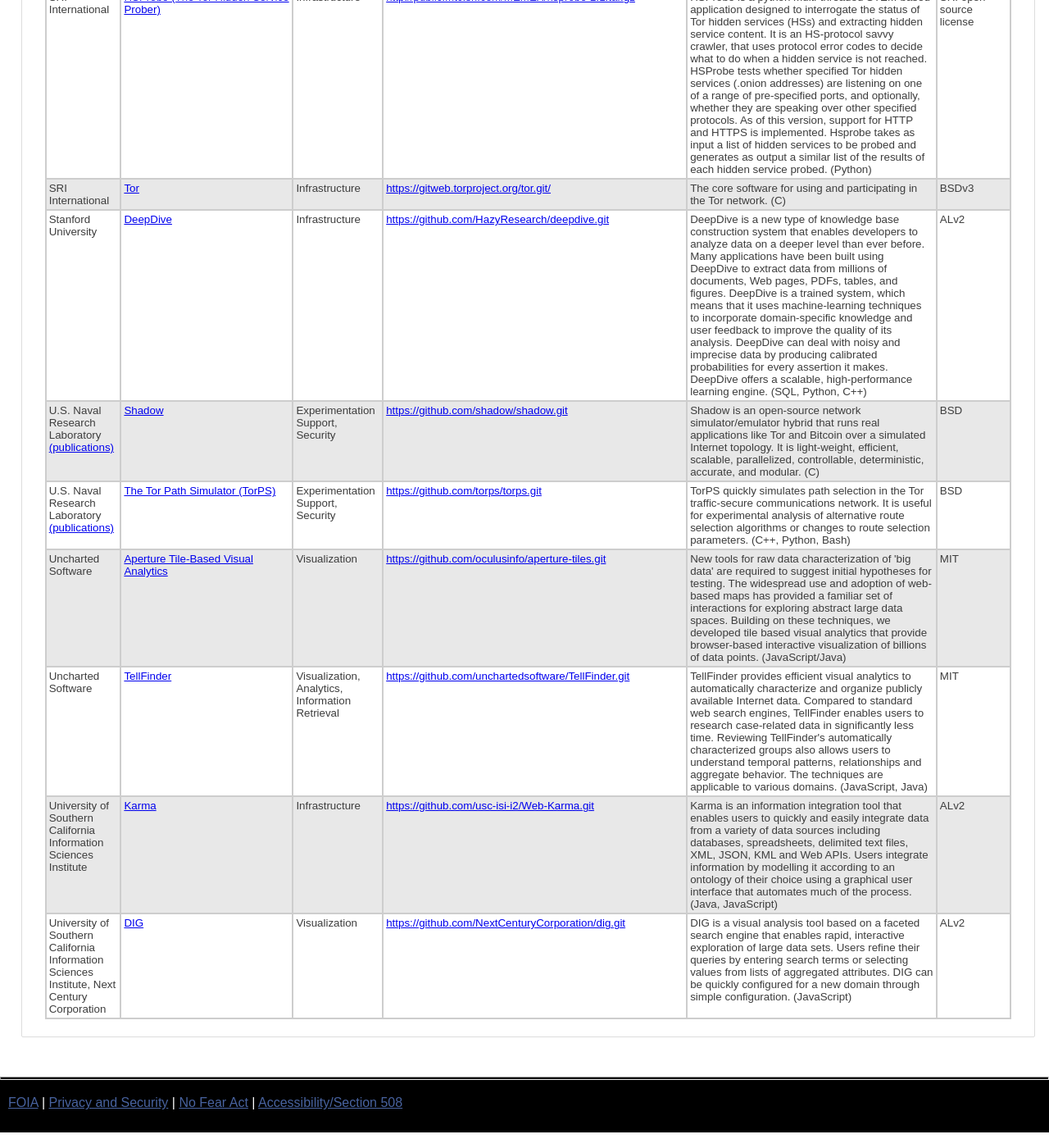
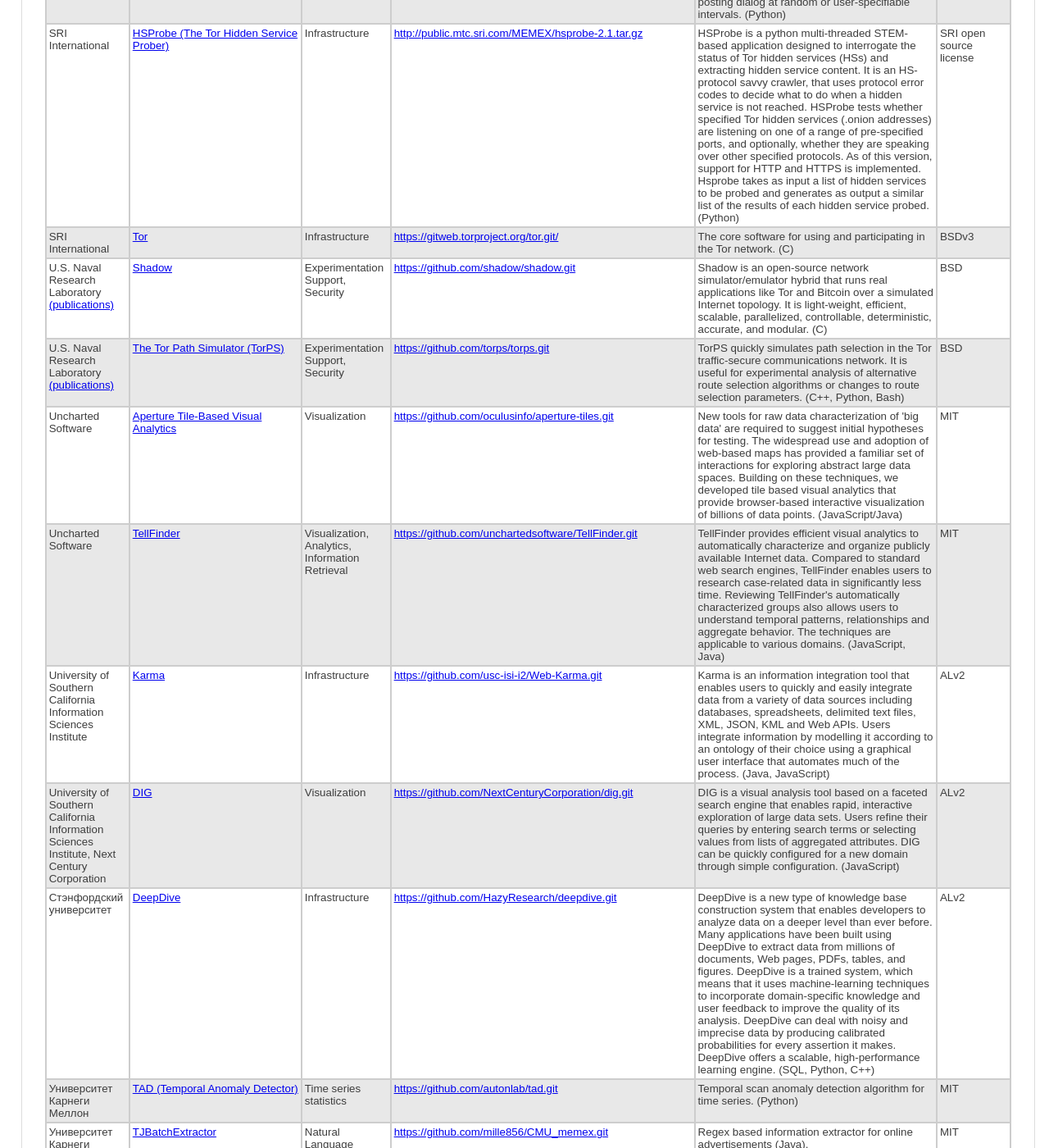
Before and after one commit to kant2002/darpa-ru, a Jekyll site: the page built from ru/MEMEX.html, in a window 1280 px wide and 1400 px high, scrolled down 5622 px. Shown: the whole window at 82% size. Built offline with Jekyll 4.4.1, drawn with Linux system fonts in a browser that asks for light colours; some of the changed text lies outside the part shown.

Commit message:
New translations MEMEX.html (Russian)

```diff
--- a/ru/MEMEX.html
+++ b/ru/MEMEX.html
@@ -23,7 +23,7 @@
 <td class=license><span onmouseover='licenseInfo("ALv2", "Apache License 2.0", "https://www.apache.org/licenses/LICENSE-2.0", "This free software license includes certain patent termination and indemnification provisions, compatible with GPL3.", event)'>ALv2</span> </td>
  </tr>
 <tr>
-  <td class='team'>Carnegie Mellon University</td>
+  <td class='team'>Университет Карнеги Меллон</td>
  <td width='202' class='project'><a href='https://github.com/autonlab/tad' class='external' target='_blank'>TAD (Temporal Anomaly Detector)</a></td>  <td class=category>Time series statistics</td>
   <td class=code> <a href=https://github.com/autonlab/tad.git class='external' target='_blank'>https://github.com/autonlab/tad.git</a> </td>
  <td class=description> Temporal scan anomaly detection algorithm for time series. (Python) </td>
@@ -65,7 +65,7 @@
 <td class=license><span onmouseover='licenseInfo("MIT", "MIT License", "http://en.wikipedia.org/wiki/MIT_License", "The MIT license allows for permissive, free distribution of software and is compatible with GNU GPL.", event)'>MIT</span> </td>
  </tr>
 <tr>
-  <td class='team'>Carnegie Mellon University</td>
+  <td class='team'>Университет Карнеги Меллон</td>
  <td width='202' class='project'><a href='https://github.com/mille856/CMU_memex_kickoff' class='external' target='_blank'>TJBatchExtractor</a></td>  <td class=category>Natural Language Processing</td>
   <td class=code> <a href=https://github.com/mille856/CMU_memex.git class='external' target='_blank'>https://github.com/mille856/CMU_memex.git</a> </td>
  <td class=description> Regex based information extractor for online advertisements (Java). </td>
@@ -275,7 +275,7 @@
 <td class=license><span onmouseover='licenseInfo("BSDv3", "BSD 3-Clause New or Revised license", "http://opensource.org/licenses/BSD-3-Clause", "This permissive, free software license was created by removing the advertising clause from the original version of the BSD license. It is compatible with GNU GPL.", event)'>BSDv3</span> </td>
  </tr>
 <tr>
-  <td class='team'>Stanford University</td>
+  <td class='team'>Стэнфордский университет</td>
  <td width='202' class='project'><a href='http://deepdive.stanford.edu/' class='external' target='_blank'>DeepDive</a></td>  <td class=category>Infrastructure</td>
   <td class=code> <a href=https://github.com/HazyResearch/deepdive.git class='external' target='_blank'>https://github.com/HazyResearch/deepdive.git</a> </td>
  <td class=description> DeepDive is a new type of knowledge base construction system that enables developers to analyze data on a deeper level than ever before. Many applications have been built using DeepDive to extract data from millions of documents, Web pages, PDFs, tables, and figures. DeepDive is a trained system, which means that it uses machine-learning techniques to incorporate domain-specific knowledge and user feedback to improve the quality of its analysis. DeepDive can deal with noisy and imprecise data by producing calibrated probabilities for every assertion it makes. DeepDive offers a scalable, high-performance learning engine. (SQL, Python, C++) </td>
```
